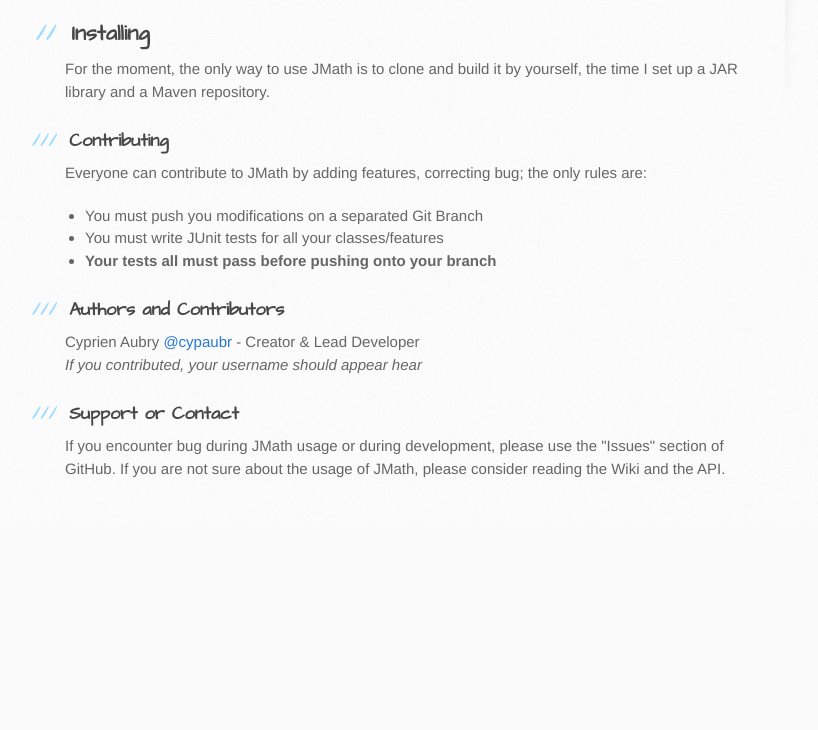
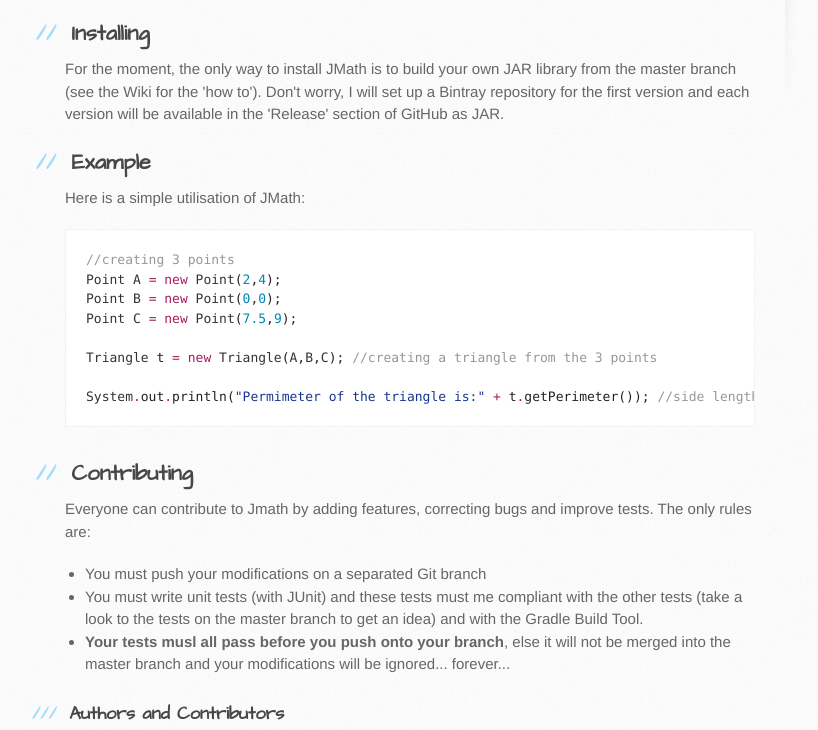
Before and after one commit to Cypaubr/JMath, a plain HTML site: page index.html in a window 1280 px wide. Shown: the part 679-1409 px from the top of the page, without its empty margins (105-923 px from the left). Before the commit the page ends 1202 px from the top, so only its background shows below. Drawn offline with Linux system fonts and the light colour scheme.

```diff
--- a/index.html
+++ b/index.html
@@ -37,17 +37,32 @@ JMath provide a bunch of mathematics oriented functionnalities (e.g. function de
 <h2>
 <a id="installing" class="anchor" href="#installing" aria-hidden="true"><span aria-hidden="true" class="octicon octicon-link"></span></a>Installing</h2>
 
-<p>For the moment, the only way to use JMath is to clone and build it by yourself, the time I set up a JAR library and a Maven repository.</p>
+<p>For the moment, the only way to install JMath is to build your own JAR library from the master branch (see the Wiki for the 'how to'). Don't worry, I will set up a Bintray repository for the first version and each version will be available in the 'Release' section of GitHub as JAR.</p>
 
-<h3>
-<a id="contributing" class="anchor" href="#contributing" aria-hidden="true"><span aria-hidden="true" class="octicon octicon-link"></span></a>Contributing</h3>
+<h2>
+<a id="example" class="anchor" href="#example" aria-hidden="true"><span aria-hidden="true" class="octicon octicon-link"></span></a>Example</h2>
 
-<p>Everyone can contribute to JMath by adding features, correcting bug; the only rules are:</p>
+<p>Here is a simple utilisation of JMath:  </p>
+
+<div class="highlight highlight-source-java"><pre><span class="pl-c">//creating 3 points</span>
+<span class="pl-smi">Point</span> <span class="pl-smi">A</span> <span class="pl-k">=</span> <span class="pl-k">new</span> <span class="pl-smi">Point</span>(<span class="pl-c1">2</span>,<span class="pl-c1">4</span>);
+<span class="pl-smi">Point</span> <span class="pl-smi">B</span> <span class="pl-k">=</span> <span class="pl-k">new</span> <span class="pl-smi">Point</span>(<span class="pl-c1">0</span>,<span class="pl-c1">0</span>);
+<span class="pl-smi">Point</span> <span class="pl-smi">C</span> <span class="pl-k">=</span> <span class="pl-k">new</span> <span class="pl-smi">Point</span>(<span class="pl-c1">7.5</span>,<span class="pl-c1">9</span>);
+
+<span class="pl-smi">Triangle</span> t <span class="pl-k">=</span> <span class="pl-k">new</span> <span class="pl-smi">Triangle</span>(<span class="pl-smi">A</span>,<span class="pl-smi">B</span>,<span class="pl-smi">C</span>); <span class="pl-c">//creating a triangle from the 3 points</span>
+
+<span class="pl-smi">System</span><span class="pl-k">.</span>out<span class="pl-k">.</span>println(<span class="pl-s"><span class="pl-pds">"</span>Permimeter of the triangle is:<span class="pl-pds">"</span></span> <span class="pl-k">+</span> t<span class="pl-k">.</span>getPerimeter()); <span class="pl-c">//side length are auto-calculated with perimeter</span></pre></div>
+
+<h2>
+<a id="contributing" class="anchor" href="#contributing" aria-hidden="true"><span aria-hidden="true" class="octicon octicon-link"></span></a>Contributing</h2>
+
+<p>Everyone can contribute to Jmath by adding features, correcting bugs and improve tests. The only rules are:</p>
 
 <ul>
-<li>You must push you modifications on a separated Git Branch</li>
-<li>You must write JUnit tests for all your classes/features</li>
-<li><strong>Your tests all must pass before pushing onto your branch</strong></li>
+<li>You must push your modifications on a separated Git branch</li>
+<li>You must write unit tests (with JUnit) and these tests must me compliant with the other tests (take a look to the tests on the master branch to get an idea) and with the Gradle Build Tool.</li>
+<li>
+<strong>Your tests musl all pass before you push onto your branch</strong>, else it will not be merged into the master branch and your modifications will be ignored... forever...</li>
 </ul>
 
 <h3>
```
Also changed, not shown: params.json (+1 -1 lines).
